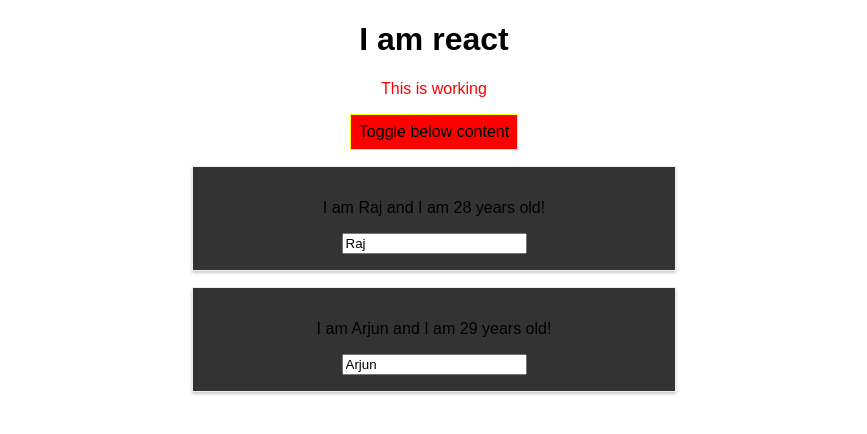
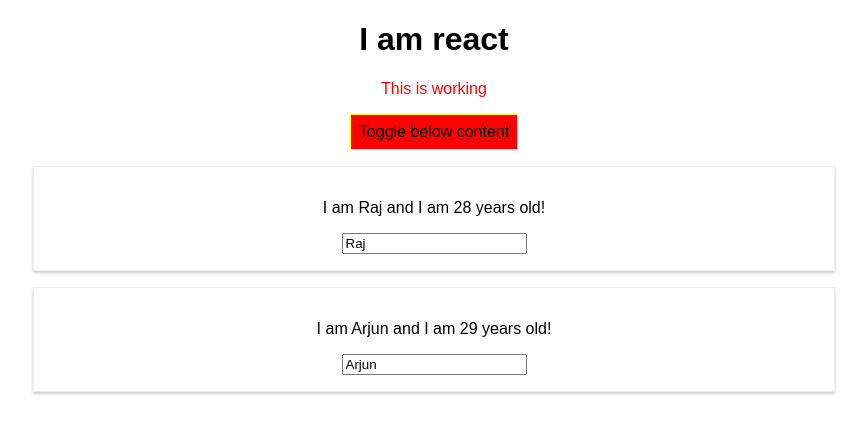
Before and after one commit to arjunraju1093/react-pratice, a React (Create React App) app: page / in a window 1280 px wide. Both pictures are taken after a click on the button "Toggle below content". Shown: the top 434 px of the page, without its empty margins (206-1073 px from the left). Built offline with nearby package versions, Linux system fonts and the light colour scheme.

Commit message:
removing radium

```diff
--- a/src/App.js
+++ b/src/App.js
@@ -1,7 +1,7 @@
 import React, { Component } from 'react';
 import './App.css';
 import Person from './Person/Person';
-import Radium , {StyleRoot} from 'radium';
+
 
 class App extends Component {
 
@@ -66,10 +66,7 @@
 border : '1px solid yellow',
 padding : '8px',
 font:'inherit',
-cursor :'pointer',
-':hover' : {
-  backgroundColor : 'yellow'
-}
+cursor :'pointer'
 }
 
 let persons  = null;
@@ -114,7 +111,7 @@
       //using arrow to bind is inefficient 'blah blah thing'
 //<button  style= {style} onClick = {() => this.switchNameHandler('Blah blah') } >Switch Name</button>
 
-<StyleRoot>
+
       <div className="App">
         <h1>  I am react </h1>
         <p  className = {classes.join(' ')}  >   This is working </p>
@@ -122,7 +119,7 @@
         <button style= {style} onClick = {this.togglePersons} > Toggle below content </button>
    {persons}
       </div>
-</StyleRoot>
+
       //this should have one parent
 
       //can pass events as props
@@ -133,4 +130,4 @@
   }
 }
 
-export default Radium(App);
+export default App;
--- a/src/Person/Person.js
+++ b/src/Person/Person.js
@@ -1,22 +1,13 @@
 import React from 'react';
 import './Person.css';
-import Radium from 'radium';
+
 
 //this.props in case of state classes
 
 const person = (props) => {
 
-const style = {
-
-    '@media(min-width :500px)' : {
-
-        backgroundColor : '#333',
-        width : '450px'
-    }
-}
-
  return (
- <div className = 'Person' style = {style}>
+ <div className = 'Person'>
 <p onClick = {props.click} > I am {props.name} and I am  {props.age}  years old! </p>
 <p> {props.children} </p>
 <input type="text" onChange = {props.change}  value={props.name} />
@@ -24,4 +15,4 @@
  )
 }
 
-export default Radium(person);
+export default person;
```
